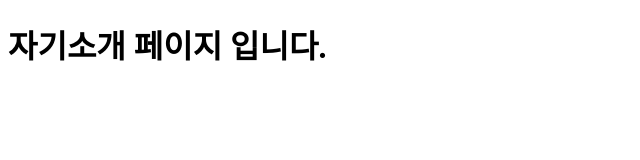
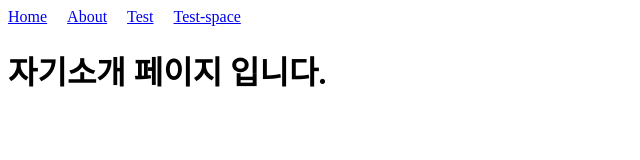
Before and after one commit to jiin-coder/my-blog-2022-06-27, a Gatsby site: page /about in a window 1280 px wide. Shown: the whole page, without its empty margins (0-640 px from the left). Built offline with nearby package versions, Linux system fonts and the light colour scheme; Gatsby itself is replaced by a stand-in of ours.

Commit message:
상단메뉴 GNB 추가

```diff
--- a/src/pages/about.js
+++ b/src/pages/about.js
@@ -1,9 +1,18 @@
+import { Link } from "gatsby";
 import React from "react";
 
 function  AboutPage() {
     return (
         <main>
             <title>자기소개</title>
+
+            <div style={{display:"flex", gap:20}}>
+                <Link to="/">Home</Link>
+                <Link to="/about">About</Link>
+                <Link to="/test">Test</Link>
+                <Link to="/test-space">Test-space</Link>
+            </div>
+
             <h1>자기소개 페이지 입니다.</h1>
         </main>
     );
```
Also changed, not shown: src/pages/index.js (+9 -0 lines), src/pages/test-space.js (+9 -0 lines), src/pages/test.js (+9 -0 lines).
